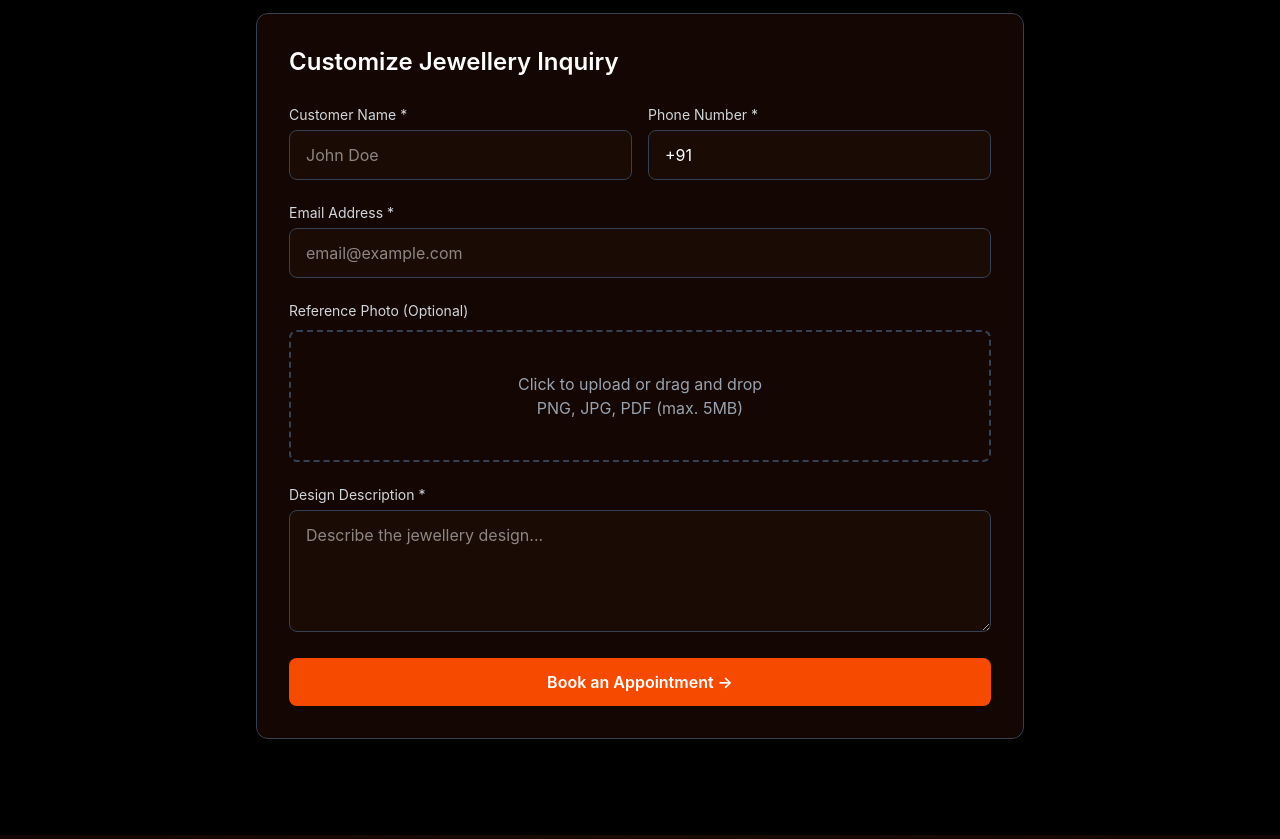
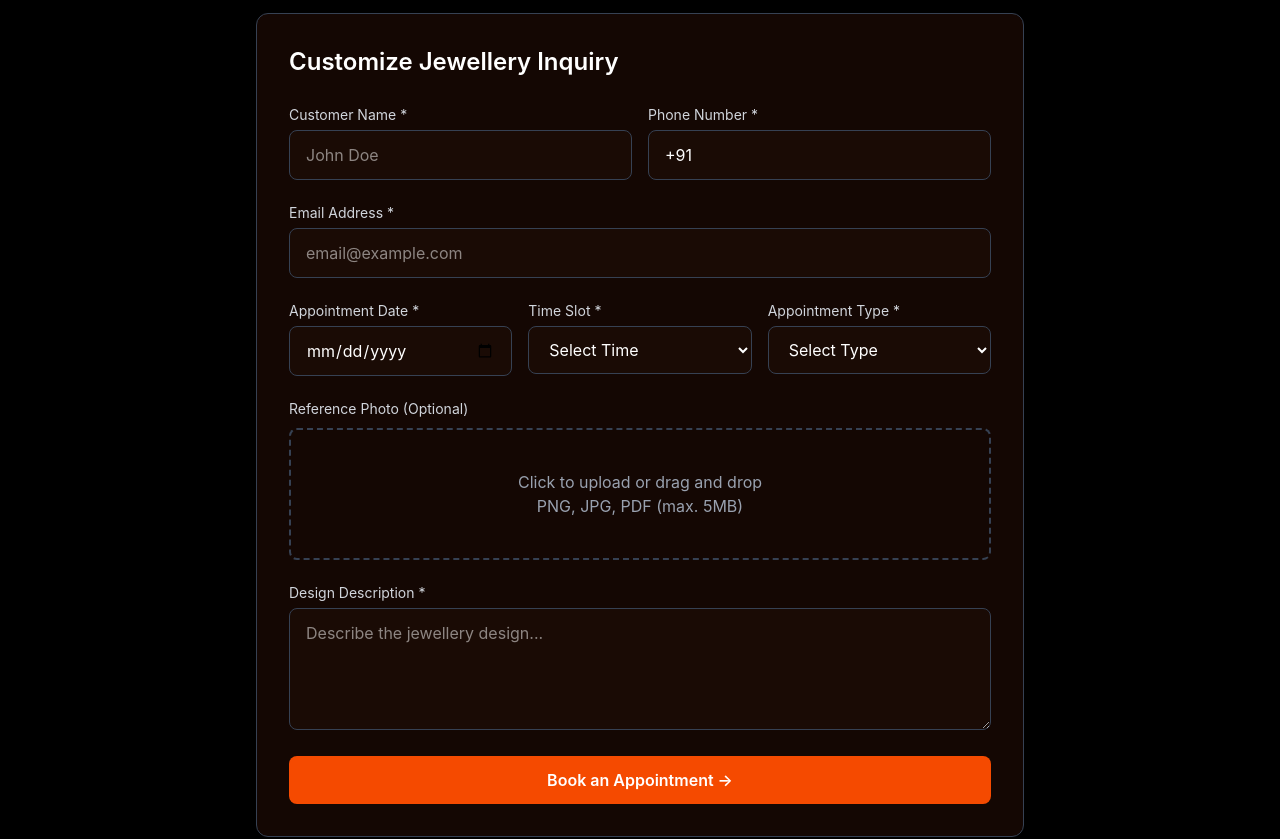
Before and after one commit to raj-undaviya/radheimitationsandjewels-frontend, a React app: page / in a window 1280 px wide. Shown: the part 1267-2106 px from the top of the page. Built offline with nearby package versions, Linux system fonts and the light colour scheme; no server answers; the HTML template or start-up script is replaced by a standard one.

Commit message:
changaes in jwelleryinquiry

```diff
--- a/package.json
+++ b/package.json
@@ -17,7 +17,7 @@
     "react": "^19.2.0",
     "react-dom": "^19.2.0",
     "react-dropzone": "^15.0.0",
-    "react-hook-form": "^7.71.2",
+    "react-hook-form": "^7.72.1",
     "react-icons": "^5.6.0",
     "react-router-dom": "^7.13.1",
     "swiper": "^12.1.2"
--- a/src/api/api.js
+++ b/src/api/api.js
@@ -15,6 +15,9 @@ const ProductSection = "/products/";
 //Product Gallery endpoint
 const ProductGallery = "/products";
 
+//Home page custom jwelley inquiry endpoint
+const JewelleryInquiry = "/appointments/";
+
 
 
 
@@ -26,3 +29,4 @@ export const loginUserAPI = () => loginUser;
 export const CollectionAPI = () => CollectionSection;
 export const ProductSectionAPI = () => ProductSection;
 export const ProductGalleryAPI = (id) => `${ProductGallery}/${id}`;
+export const JewelleryInquiryAPI = () => JewelleryInquiry;
--- a/src/components/JewelleryInquiry.jsx
+++ b/src/components/JewelleryInquiry.jsx
@@ -1,29 +1,37 @@
 import { useCallback, useState } from "react";
 import { useDropzone } from "react-dropzone";
+import { useForm } from "react-hook-form";
+
+import API from "../api/axiosInstance";
+import { JewelleryInquiryAPI } from "../api/api";
 
 export default function JewelleryInquiry() {
 
-    const [form, setForm] = useState({
+    const {
+        register,
+        handleSubmit,
+        formState: { errors },
+        reset
+    } = useForm({
+        defaultValues: {
             name: "",
             phone: "+91",
             email: "",
             description: ""
+        }
     });
 
-    const [errors, setErrors] = useState({});
     const [preview, setPreview] = useState(null);
     const [file, setFile] = useState(null);
 
     // DROPZONE FUNCTION
     const onDrop = useCallback((acceptedFiles) => {
-
         const uploaded = acceptedFiles[0];
 
         if (uploaded) {
             setFile(uploaded);
             setPreview(URL.createObjectURL(uploaded));
         }
-
     }, []);
 
     const { getRootProps, getInputProps, isDragActive } = useDropzone({
@@ -35,66 +43,77 @@ export default function JewelleryInquiry() {
         maxSize: 5000000
     });
 
-    // FORM CHANGE
-    const handleChange = (e) => {
-        setForm({
-            ...form,
-            [e.target.name]: e.target.value
-        });
-    };
-
     // REMOVE IMAGE
     const removeImage = () => {
         setPreview(null);
         setFile(null);
     };
 
-    // VALIDATION
-    const validate = () => {
+    const [loading, setLoading] = useState(false);
 
-        const newErrors = {};
+    // SUBMIT
+    const onSubmit = async (data) => {
 
-        if (!form.name.trim()) {
-            newErrors.name = "Customer name is required";
+        // OPTIONAL: loading state (recommended)
+        // setLoading(true);
+
+        try {
+            const formData = new FormData();
+
+            formData.append("customer_name", data.name);
+            formData.append("phone_number", "+91" + data.phone);
+            formData.append("email", data.email);
+            formData.append("description", data.description);
+
+            formData.append("date", data.date);
+            formData.append("time_slot", data.time_slot);
+            formData.append("appointment_type", data.appointment_type);
+
+            if (file) {
+                formData.append("reference_photo", file);
             }
 
-        const phoneRegex = /^\+91[6-9]\d{9}$/;
+            const response = await API.post(
+                JewelleryInquiryAPI(),
+                formData,
+                {
+                    headers: {
+                        "Content-Type": "multipart/form-data"
+                    }
+                }
+            );
 
-        if (!phoneRegex.test(form.phone)) {
-            newErrors.phone = "Enter valid Indian number (+91XXXXXXXXXX)";
+            const result = response.data;
+
+            console.log("API Response:", result);
+
+            alert(result.message || "Appointment booked successfully!");
+
+            // reset only on success
+            reset();
+            setPreview(null);
+            setFile(null);
+
+        } catch (error) {
+            console.error("Axios Error:", error);
+
+            if (error.response) {
+                alert(error.response.data?.message || "Server error");
+            } else if (error.request) {
+                alert("No response from server");
+            } else {
+                alert("Something went wrong!");
             }
 
-        if (!form.email.includes("@")) {
-            newErrors.email = "Enter valid email address";
+        } finally {
+            // ALWAYS runs (success or error)
+
+            console.log("API call finished");
+
+            // OPTIONAL cleanup
+            // setLoading(false);
         }
-
-        if (!form.description.trim()) {
-            newErrors.description = "Description is required";
-        }
-
-        return newErrors;
     };
-
-    // SUBMIT
-    const handleSubmit = (e) => {
-
-        e.preventDefault();
-
-        const validationErrors = validate();
-
-        if (Object.keys(validationErrors).length > 0) {
-            setErrors(validationErrors);
-            return;
-        }
-
-        console.log("Form Data:", form);
-        console.log("Uploaded File:", file);
-
-        alert("Inquiry Submitted Successfully!");
-
-        setErrors({});
-    };
-
     return (
         <div className="py-16 md:py-20 xl:py-24 bg-black px-4 flex justify-center">
 
@@ -104,7 +123,7 @@ export default function JewelleryInquiry() {
                     Customize Jewellery Inquiry
                 </h2>
 
-                <form className="space-y-5" onSubmit={handleSubmit}>
+                <form className="space-y-5" onSubmit={handleSubmit(onSubmit)}>
 
                     {/* NAME + PHONE */}
                     <div className="grid grid-cols-1 md:grid-cols-2 gap-4">
@@ -117,16 +136,16 @@ export default function JewelleryInquiry() {
 
                             <input
                                 type="text"
-                                name="name"
-                                value={form.name}
-                                onChange={handleChange}
                                 placeholder="John Doe"
+                                {...register("name", {
+                                    required: "Customer name is required"
+                                })}
                                 className="w-full mt-1 bg-[#1a0b05] border border-gray-700 rounded-lg px-4 py-3 text-white focus:border-orange-500 outline-none"
                             />
 
                             {errors.name && (
                                 <p className="text-red-400 text-sm mt-1">
-                                    {errors.name}
+                                    {errors.name.message}
                                 </p>
                             )}
                         </div>
@@ -139,16 +158,20 @@ export default function JewelleryInquiry() {
 
                             <input
                                 type="text"
-                                name="phone"
-                                value={form.phone}
-                                onChange={handleChange}
-                                placeholder="+919876543210"
+                                placeholder="9876543210"
+                                {...register("phone", {
+                                    required: "Phone required",
+                                    pattern: {
+                                        value: /^[6-9]\d{9}$/,
+                                        message: "Enter valid 10-digit number"
+                                    }
+                                })}
                                 className="w-full mt-1 bg-[#1a0b05] border border-gray-700 rounded-lg px-4 py-3 text-white focus:border-orange-500 outline-none"
                             />
 
                             {errors.phone && (
                                 <p className="text-red-400 text-sm mt-1">
-                                    {errors.phone}
+                                    {errors.phone.message}
                                 </p>
                             )}
                         </div>
@@ -164,18 +187,92 @@ export default function JewelleryInquiry() {
 
                         <input
                             type="email"
-                            name="email"
-                            value={form.email}
-                            onChange={handleChange}
                             placeholder="email@example.com"
+                            {...register("email", {
+                                required: "Enter valid email address",
+                                pattern: {
+                                    value: /\S+@\S+\.\S+/,
+                                    message: "Enter valid email address"
+                                }
+                            })}
                             className="w-full mt-1 bg-[#1a0b05] border border-gray-700 rounded-lg px-4 py-3 text-white focus:border-orange-500 outline-none"
                         />
 
                         {errors.email && (
                             <p className="text-red-400 text-sm mt-1">
-                                {errors.email}
+                                {errors.email.message}
                             </p>
                         )}
+
+                    </div>
+
+
+                    {/* DATE + TIME + TYPE */}
+                    <div className="grid grid-cols-1 md:grid-cols-3 gap-4">
+
+                        {/* DATE */}
+                        <div>
+                            <label className="text-gray-300 text-sm">
+                                Appointment Date *
+                            </label>
+
+                            <input
+                                type="date"
+                                {...register("date", { required: "Date is required" })}
+                                className="w-full mt-1 bg-[#1a0b05] border border-gray-700 rounded-lg px-4 py-3 text-white focus:border-orange-500 outline-none"
+                            />
+
+                            {errors.date && (
+                                <p className="text-red-400 text-sm mt-1">
+                                    {errors.date.message}
+                                </p>
+                            )}
+                        </div>
+
+                        {/* TIME SLOT */}
+                        <div>
+                            <label className="text-gray-300 text-sm">
+                                Time Slot *
+                            </label>
+
+                            <select
+                                {...register("time_slot", { required: "Time slot is required" })}
+                                className="w-full mt-1 bg-[#1a0b05] border border-gray-700 rounded-lg px-4 py-3 text-white focus:border-orange-500 outline-none"
+                            >
+                                <option value="">Select Time</option>
+                                <option value="11:40 AM">11:40 AM</option>
+                                <option value="12:00 PM">12:00 PM</option>
+                                <option value="01:00 PM">01:00 PM</option>
+                            </select>
+
+                            {errors.time_slot && (
+                                <p className="text-red-400 text-sm mt-1">
+                                    {errors.time_slot.message}
+                                </p>
+                            )}
+                        </div>
+
+                        {/* APPOINTMENT TYPE */}
+                        <div>
+                            <label className="text-gray-300 text-sm">
+                                Appointment Type *
+                            </label>
+
+                            <select
+                                {...register("appointment_type", { required: "Type is required" })}
+                                className="w-full mt-1 bg-[#1a0b05] border border-gray-700 rounded-lg px-4 py-3 text-white focus:border-orange-500 outline-none"
+                            >
+                                <option value="">Select Type</option>
+                                <option value="virtual">Virtual</option>
+                                <option value="in-store">In Store</option>
+                            </select>
+
+                            {errors.appointment_type && (
+                                <p className="text-red-400 text-sm mt-1">
+                                    {errors.appointment_type.message}
+                                </p>
+                            )}
+                        </div>
 
                     </div>
 
@@ -242,27 +339,27 @@ export default function JewelleryInquiry() {
 
                         <textarea
                             rows="4"
-                            name="description"
-                            value={form.description}
-                            onChange={handleChange}
                             placeholder="Describe the jewellery design..."
+                            {...register("description", {
+                                required: "Description is required"
+                            })}
                             className="w-full mt-1 bg-[#1a0b05] border border-gray-700 rounded-lg px-4 py-3 text-white focus:border-orange-500 outline-none"
                         />
 
                         {errors.description && (
                             <p className="text-red-400 text-sm mt-1">
-                                {errors.description}
+                                {errors.description.message}
                             </p>
                         )}
 
                     </div>
 
                     {/* SUBMIT */}
-                    <button
+                    <button disabled={loading}
                         type="submit"
                         className="w-full bg-orange-600 hover:bg-orange-700 text-white font-semibold py-3 rounded-lg transition"
                     >
-                        Book an Appointment →
+                        {loading ? "Submitting..." : "Book an Appointment →"}
                     </button>
 
                 </form>
```
Also changed, not shown: 1 other file (tests, documents, lock files or other folders). Lines whose indentation alone changed are shown as unchanged.
